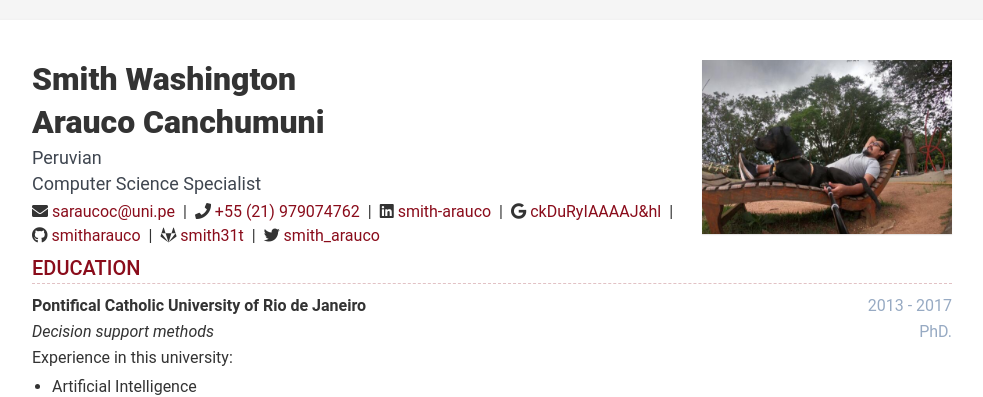
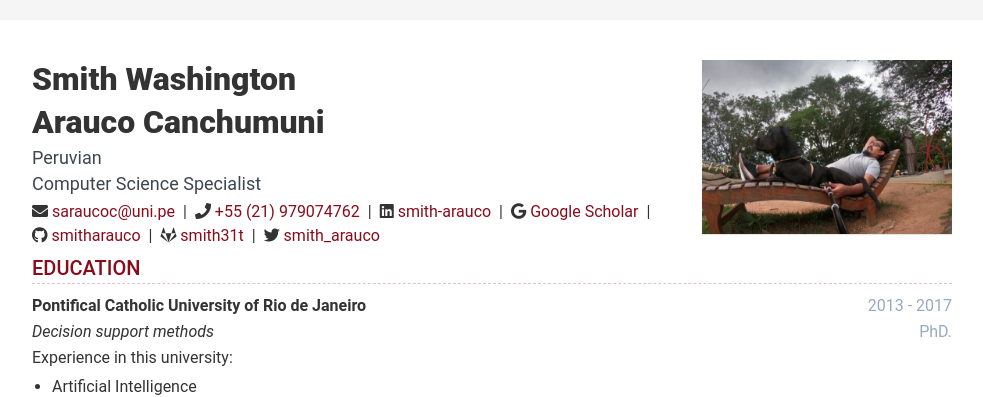
Before and after one commit to smitharauco/https-smitharauco.github.io-, a Jekyll site: the page built from index.html, in a window 1280 px wide. Shown: the top 397 px of the page, without its empty margins (148-1131 px from the left). Built offline with Jekyll 4.4.1, drawn with Linux system fonts in a browser that asks for light colours; nearby versions of some CDN libraries.

Commit message:
Update contact.html

```diff
--- a/_includes/contact.html
+++ b/_includes/contact.html
@@ -44,8 +44,8 @@
     {% endif %}
 
     {% if contact.scholar %}
-    <li class="linkedin"><i class="fab fa-google"></i>
-        <a href="https://scholar.google.com/citations?user={{ contact.scholar }}=en" target="_blank">{{ contact.scholar }}</a>
+    <li class="Google"><i class="fab fa-google"></i>
+        <a href="https://scholar.google.com/citations?user={{ contact.scholar }}=en" target="_blank">Google Scholar</a>
     </li>
     {% endif %}
 
```
